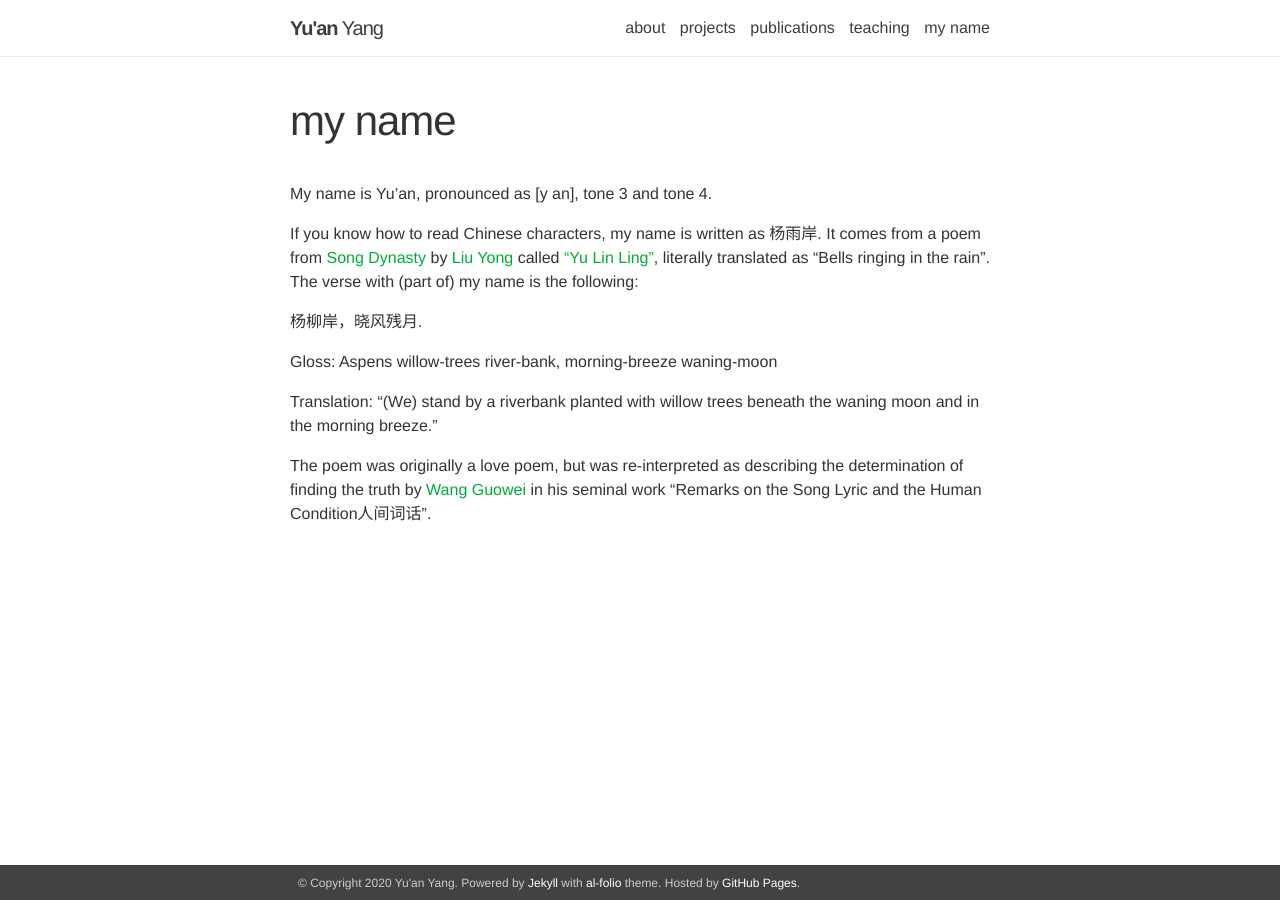
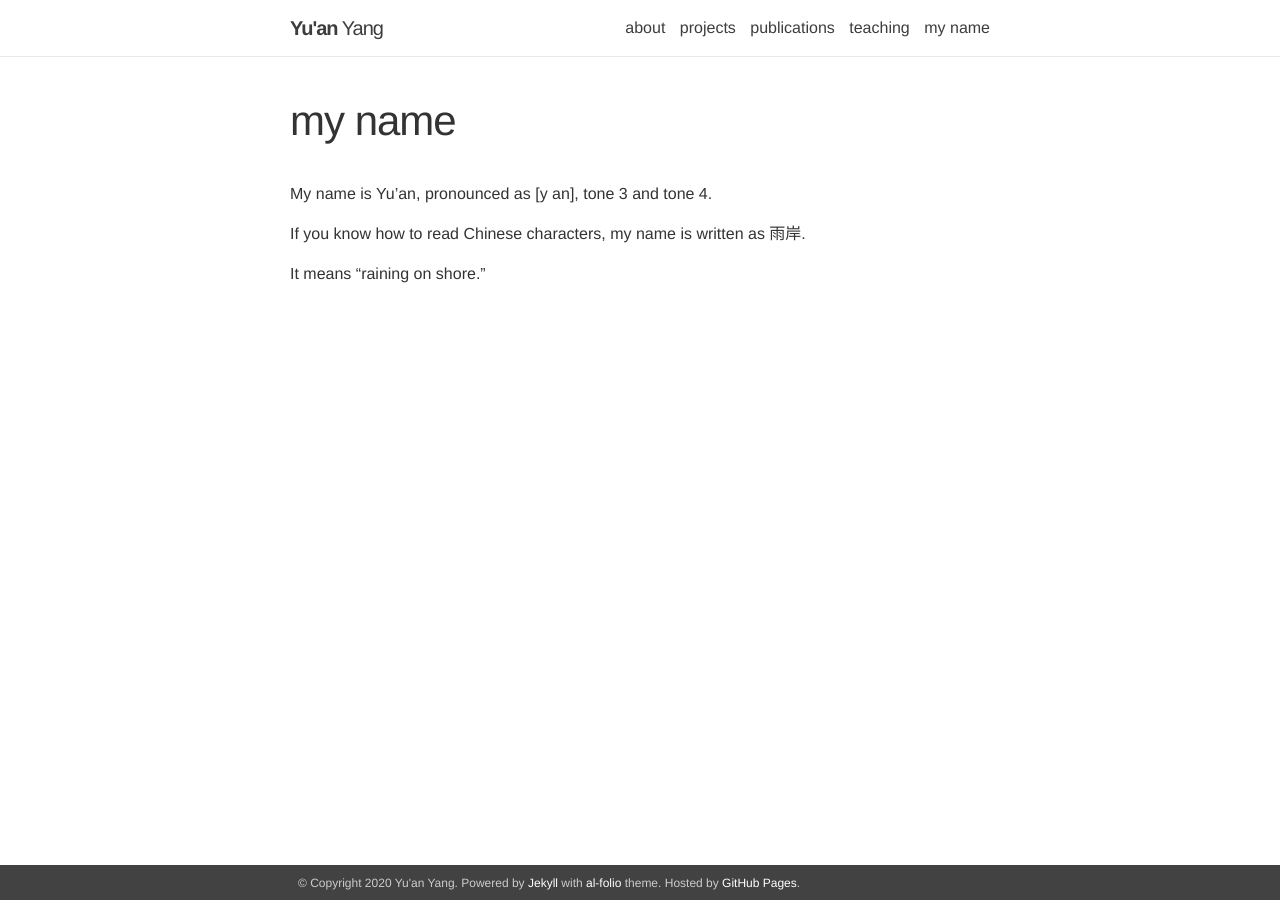
Before and after one commit to Yu-an/yu-an.github.io, a Jekyll site: the page built from _pages/the_name.md, in a window 1280 px wide. Built offline with Jekyll 4.4.1, drawn with Linux system fonts in a browser that asks for light colours.

Commit message:
revise the name part

```diff
--- a/_pages/the_name.md
+++ b/_pages/the_name.md
@@ -6,13 +6,6 @@ title: my name
 
 My name is Yu'an, pronounced as [y an], tone 3 and tone 4.
 
-If you know how to read Chinese characters, my name is written as 杨雨岸. It comes from a poem from [Song Dynasty](https://en.wikipedia.org/wiki/Song_dynasty) by [Liu Yong](https://en.wikipedia.org/wiki/Liu_Yong_(Song_dynasty)) called ["Yu Lin Ling"](https://zh.wikisource.org/zh-hant/%E9%9B%A8%E9%9C%96%E9%88%B4_(%E6%9F%B3%E6%B0%B8)), literally translated as "Bells ringing in the rain". The verse with (part of) my name is the following:
+If you know how to read Chinese characters, my name is written as 雨岸.
 
-杨柳岸，晓风残月.
-
-Gloss: Aspens willow-trees river-bank, morning-breeze waning-moon
-
-Translation: "(We) stand by a riverbank planted with willow trees
-beneath the waning moon and in the morning breeze."
-
-The poem was originally a love poem, but was re-interpreted as describing the determination of finding the truth by [Wang Guowei](https://en.wikipedia.org/wiki/Wang_Guowei) in his seminal work "Remarks on the Song Lyric and the Human Condition人间词话".
+It means "raining on shore."
```
